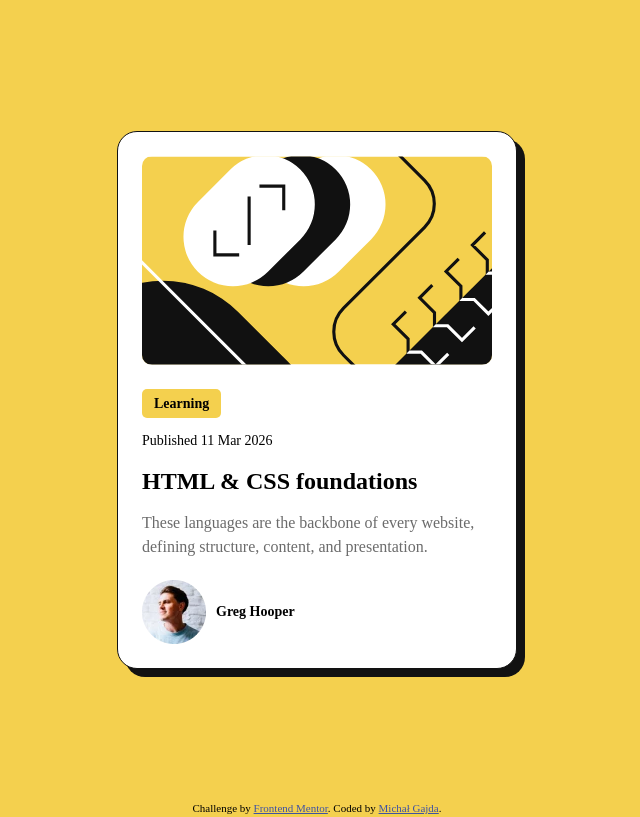
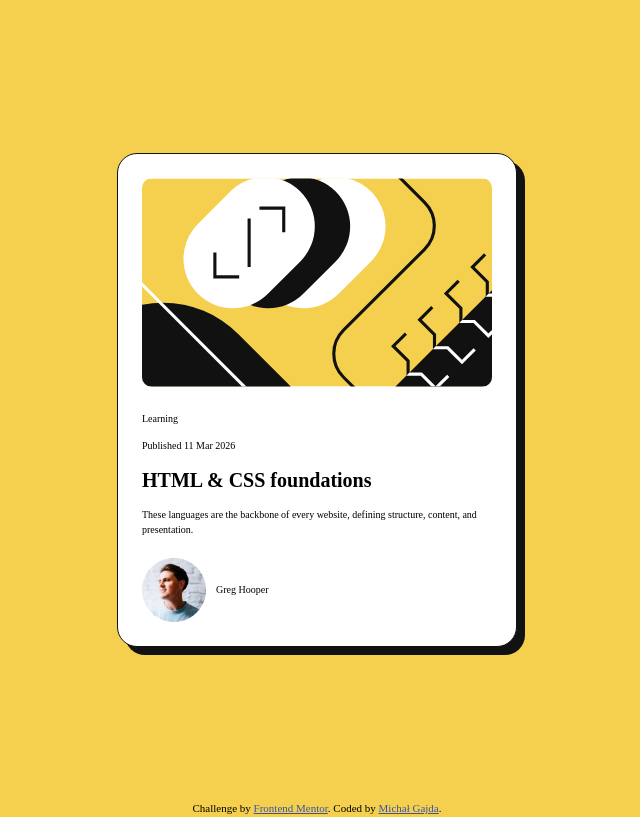
Before and after one commit to MichalGajda/fm-blog-preview-card, a React (Vite) app: page / in a window 1280 px wide. Shown: the whole page, without its empty margins (323-963 px from the left). Built offline with nearby package versions, Linux system fonts and the light colour scheme; a web font is replaced by a local one.

Commit message:
style: updated class names, trying to understand BEM

```diff
--- a/src/App.tsx
+++ b/src/App.tsx
@@ -14,12 +14,12 @@ function App() {
             />
           </div>
           <div className="blog-card__details">
-            <div className="details__tag">
-              <p>Learning</p>
+            <div className="blog-card__tag">
+              <p className="blog-card__tag-text">Learning</p>
             </div>
-            <p className="details__date">Published 11 Mar 2026</p>
-            <h1 className="details__heading">HTML & CSS foundations</h1>
-            <p className="details__description">
+            <p className="blog-card__date">Published 11 Mar 2026</p>
+            <h1 className="blog-card__heading">HTML & CSS foundations</h1>
+            <p className="blog-card__description">
               These languages are the backbone of every website, defining
               structure, content, and presentation.
             </p>
@@ -28,9 +28,9 @@ function App() {
             <img
               src="image-avatar.webp"
               alt="Picture of the author of the blog card"
-              className="author__image"
+              className="blog-card__author-image"
             />
-            <p className="author__name">Greg Hooper</p>
+            <p className="blog-card__author-name">Greg Hooper</p>
           </div>
         </div>
       </main>
```
